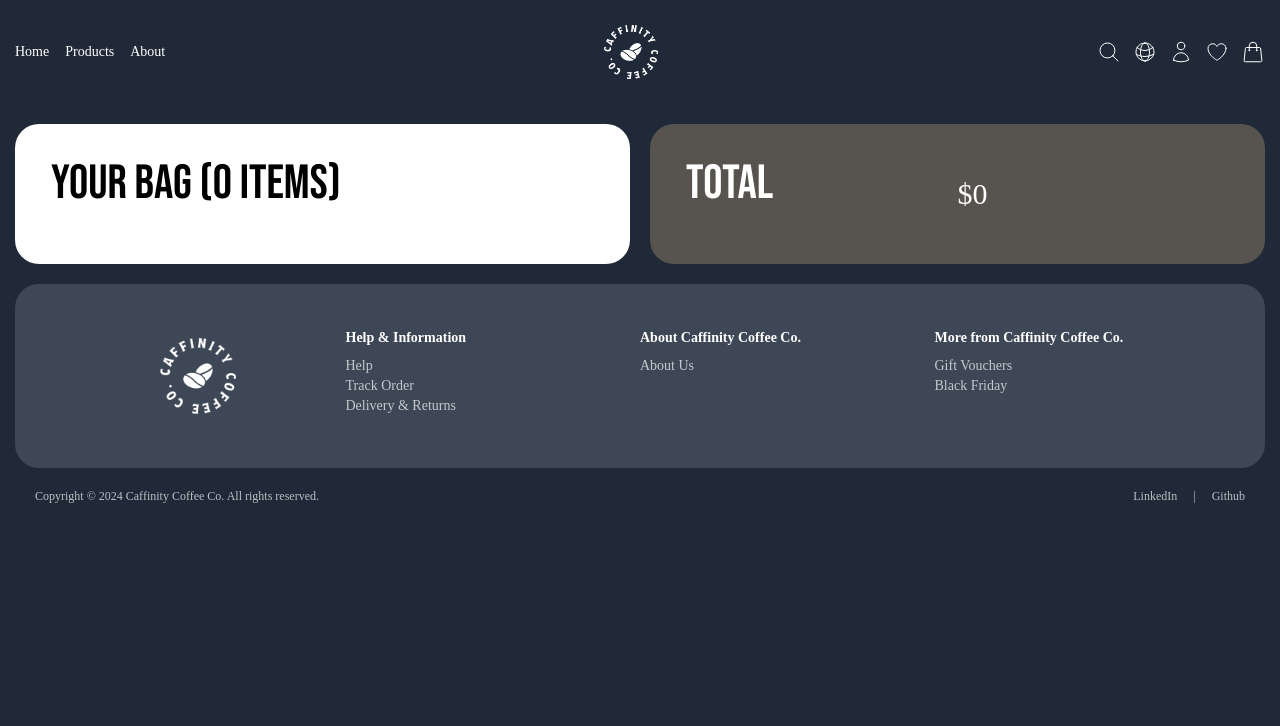
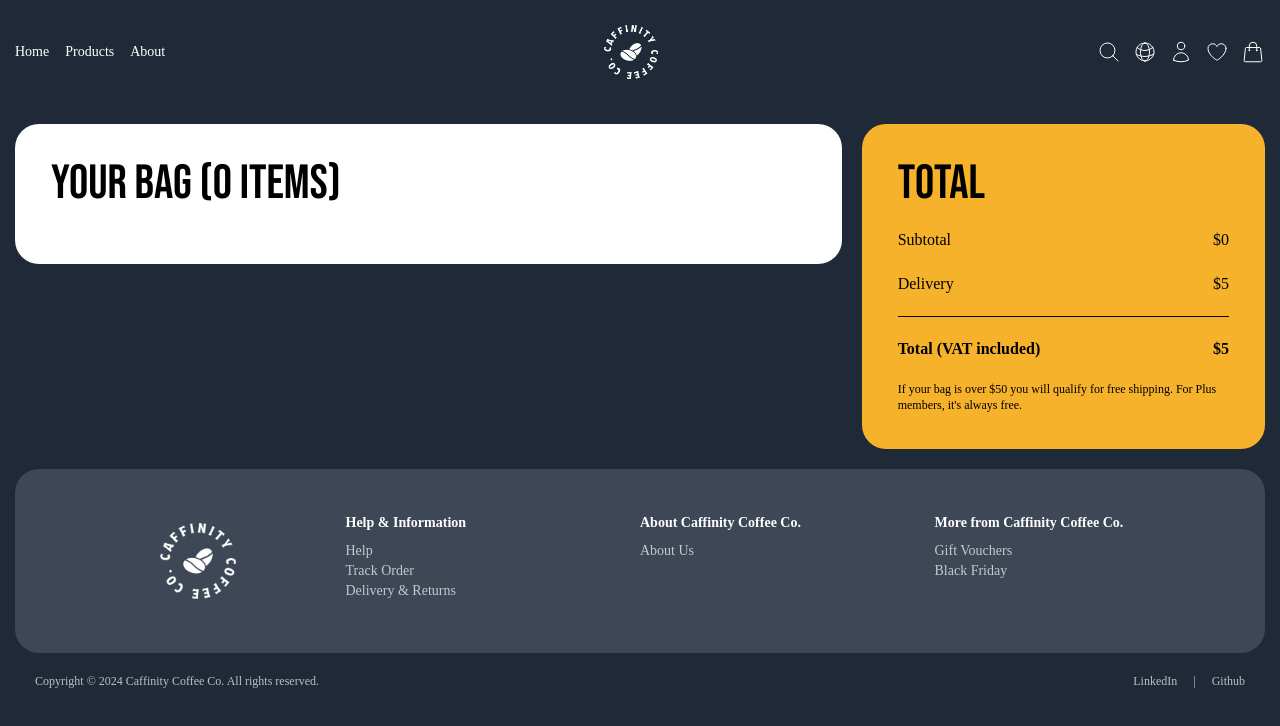
Before and after one commit to ThalitadosReis/caffinity-commerce, a React (Vite) app: page /cart in a window 1280 px wide. Shown: the top 726 px of the page. Built offline with nearby package versions, Linux system fonts and the light colour scheme; the HTML template or start-up script is replaced by a standard one; a web font is replaced by a local one.

Commit message:
handlers in separated file, cart total

```diff
--- a/src/App.jsx
+++ b/src/App.jsx
@@ -1,71 +1,22 @@
-import { useState } from "react";
 import { Routes, Route } from "react-router-dom";
 import productsData from "../db.json";
 
-import Navbar from "./components/Navbar";
-import Homepage from "./pages/Homepage";
-import Footer from "./components/Footer";
-import AllProducts from "./pages/AllProducts";
-import Wishlist from "./pages/Wishlist";
-import LikedProducts from "./pages/LikedProducts";
-import Cart from "./pages/Cart";
+import Navbar from "./components/Navbar.jsx";
+import Homepage from "./pages/Homepage.jsx";
+import Footer from "./components/Footer.jsx";
+import AllProducts from "./pages/AllProducts.jsx";
+import Wishlist from "./pages/Wishlist.jsx";
+import LikedProducts from "./pages/LikedProducts.jsx";
+import Cart from "./pages/Cart.jsx";
+
+import { useLikedProducts, useCartItems } from "./services/Handlers.jsx";
 
 const products = productsData;
 
 export default function App() {
-  const [likedProducts, setLikedProducts] = useState([]);
-  const [cartItems, setCartItems] = useState([]);
-  const [totalPrice, setTotalPrice] = useState(0);
+  const { likedProducts, handleLikeClick, isProductLiked, setLikedProducts } = useLikedProducts();
 
-  // Handle Liked Products
-  const handleLikeClick = (productId) => {
-    setLikedProducts((prevLikedProducts) => {
-      if (prevLikedProducts.includes(productId)) {
-        return prevLikedProducts.filter((id) => id !== productId);
-      } else {
-        return [...prevLikedProducts, productId];
-      }
-    });
-  };
-
-  const isProductLiked = (productId) => likedProducts.includes(productId);
-
-  // Handle Items in Cart
-  const handleAddToCart = (product) => {
-    const existingItem = cartItems.find((item) => item.id === product.id);
-
-    if (existingItem) {
-      setCartItems(
-        cartItems.map((item) =>
-          item.id === product.id
-            ? { ...item, quantity: item.quantity + 1 }
-            : item
-        )
-      );
-      setTotalPrice(totalPrice + product.price);
-    } else {
-      setCartItems([...cartItems, { ...product, quantity: 1 }]);
-      setTotalPrice(totalPrice + product.price);
-    }
-  };
-
-  const handleQuantityChange = (productId, newQuantity) => {
-    const updatedCartItems = cartItems.map((item) =>
-      item.id === productId ? { ...item, quantity: newQuantity } : item
-    );
-    setCartItems(updatedCartItems);
-
-    const newTotalPrice = updatedCartItems.reduce(
-      (total, item) => total + item.price * item.quantity,
-      0
-    );
-    setTotalPrice(newTotalPrice);
-  };
-
-  const handleRemoveFromCart = (productId) => {
-    const updatedCartItems = cartItems.filter((item) => item.id !== productId);
-    setCartItems(updatedCartItems);
-  };
+  const { cartItems, totalPrice, handleAddToCart, handleQuantityChange, handleRemoveFromCart } = useCartItems();
 
   return (
     <div className="container mx-auto space-y-5">
@@ -134,6 +85,7 @@
           }
         />
       </Routes>
+
       <Footer />
     </div>
   );
--- a/src/components/CartList.jsx
+++ b/src/components/CartList.jsx
@@ -7,20 +7,20 @@
 }) {
   return (
     <div key={product.id} className="space-y-5">
-      <div className="flex items-center justify-between">
-        <div className="flex items-center text-balance w-full">
+      <div className="flex items-center lg:justify-between flex-col lg:flex-row">
+        <div className="flex text-sm justify-evenly">
           <img
             src={product.imgSrc}
             alt={product.productName}
             className="w-3/12 object-cover"
           />
-          <div className=" text-sm text-nowrap space-y-3">
+          <div className="text-balance space-y-3">
             <div>
               <p className="font-semibold">{product.productName}</p>
               <p>${product.price}</p>
             </div>
             <hr />
-            <div className="flex items-center gap-2">
+            <div className="flex flex-col items-start">
               <button
                 className="flex items-center justify-center gap-1"
                 onClick={() => handleRemoveFromCart(product.id)}
@@ -29,7 +29,7 @@
                   xmlns="http://www.w3.org/2000/svg"
                   fill="none"
                   viewBox="0 0 24 24"
-                  strokeWidth="1.5"
+                  strokeWidth={1.2}
                   stroke="currentColor"
                   className="w-5 h-5"
                 >
@@ -41,7 +41,6 @@
                 </svg>
                 Remove
               </button>
-              |
               <button
                 className="flex items-center justify-center gap-1"
                 onClick={() => handleLikeClick(product.id)}
@@ -51,7 +50,7 @@
                     xmlns="http://www.w3.org/2000/svg"
                     fill={isProductLiked(product.id) ? "#FF6262" : "none"}
                     viewBox="0 0 24 24"
-                    strokeWidth="1.5"
+                    strokeWidth={1.2}
                     stroke={isProductLiked(product.id) ? "#FF6262" : "none"}
                     className="w-5 h-5"
                   >
--- a/src/pages/Cart.jsx
+++ b/src/pages/Cart.jsx
@@ -6,14 +6,19 @@
   handleQuantityChange,
   handleRemoveFromCart,
   handleLikeClick,
-  isProductLiked
+  isProductLiked,
 }) {
+  const deliveryFee = totalPrice < 50 ? 5 : 0;
+  const totalWithDelivery = totalPrice + deliveryFee;
+
   return (
     <section className="space-y-9">
-      <div className="grid grid-cols-1 md:grid-cols-2 gap-5">
-        <div className="bg-white rounded-3xl p-9 space-y-5">
+      <div className="grid grid-cols-1 md:grid-cols-3 items-baseline gap-5">
+        <div className="bg-white rounded-3xl p-9 space-y-5 col-span-2">
           <h1 className="uppercase font-primary text-5xl text-balance">
-            Your bag ({cartItems.reduce((total, item) => total + item.quantity, 0)} {cartItems.length === 1 ? "item" : "items"})
+            Your bag (
+            {cartItems.reduce((total, item) => total + item.quantity, 0)}
+            {cartItems.length === 1 ? " item" : " items"})
           </h1>
           <div className="text-sm space-y-5">
             {cartItems.map((product) => (
@@ -28,11 +33,28 @@
             ))}
           </div>
         </div>
-        <div className="grid grid-cols-1 lg:grid-cols-2 bg-stone-600 rounded-3xl p-9 text-white">
+        <div className="grid bg-yellow rounded-3xl text-base p-9 gap-5">
           <h1 className="uppercase font-primary text-5xl text-balance">
             Total
           </h1>
-          <p className="text-3xl mt-4">${totalPrice}</p>
+          <div className="flex justify-between">
+            <p className="">Subtotal</p>
+            <p>${totalPrice}</p>
+          </div>
+          <div className="flex justify-between">
+            <p>Delivery</p>
+            <p>${deliveryFee}</p>
+          </div>
+          <hr className="border-black" />
+          <div className="flex justify-between font-semibold">
+            <p className="">Total (VAT included)</p>
+            <p>${totalWithDelivery}</p>
+          </div>
+          <p className="text-xs">
+            {deliveryFee > 0
+              ? "If your bag is over $50 you will qualify for free shipping. For Plus members, it's always free."
+              : "You have free delivery!"}
+          </p>
         </div>
       </div>
     </section>
--- a/src/pages/Wishlist.jsx
+++ b/src/pages/Wishlist.jsx
@@ -22,12 +22,8 @@
             </p>
           </div>
           <div className="justify-self-start mt-5 lg:justify-self-end lg:mt-0">
-
-              {likedItemsCount === 0 ? (
-                <span className="text-sm text-[#FF6262]">No items liked</span>
-              ) : (
             <Link to="/liked-products" className="custom-button">
-                  {likedItemsCount} Item(s)
+              {likedItemsCount} {likedItemsCount === 1 ? "item" : "items"}
               <svg
                 xmlns="http://www.w3.org/2000/svg"
                 viewBox="0 0 24 24"
@@ -41,7 +37,6 @@
                 />
               </svg>
             </Link>
-              )}
           </div>
         </div>
         <div className="grid grid-cols-1 lg:grid-cols-2 bg-stone-600 rounded-3xl p-9 text-white">
@@ -54,8 +49,8 @@
             </p>
           </div>
           <div className="justify-self-start mt-5 lg:justify-self-end lg:mt-0">
-            <Link to="/all-products" className="custom-button">
-              (0) Items
+            <Link to="/" className="custom-button">
+            {likedItemsCount} {likedItemsCount === 1 ? "item" : "items"}
               <svg
                 xmlns="http://www.w3.org/2000/svg"
                 viewBox="0 0 24 24"
--- /dev/null
+++ b/src/services/Handlers.jsx
@@ -0,0 +1,78 @@
+import { useState } from "react";
+
+export function useLikedProducts() {
+  const [likedProducts, setLikedProducts] = useState([]);
+
+  const handleLikeClick = (productId) => {
+    setLikedProducts((prevLikedProducts) => {
+      if (prevLikedProducts.includes(productId)) {
+        return prevLikedProducts.filter((id) => id !== productId);
+      } else {
+        return [...prevLikedProducts, productId];
+      }
+    });
+  };
+
+  const isProductLiked = (productId) => likedProducts.includes(productId);
+
+  return { likedProducts, handleLikeClick, isProductLiked };
+}
+
+export function useCartItems() {
+  const [cartItems, setCartItems] = useState([]);
+  const [totalPrice, setTotalPrice] = useState(0);
+
+  const handleAddToCart = (product) => {
+    const existingItem = cartItems.find((item) => item.id === product.id);
+
+    if (existingItem) {
+      setCartItems(
+        cartItems.map((item) =>
+          item.id === product.id
+            ? { ...item, quantity: item.quantity + 1 }
+            : item
+        )
+      );
+      setTotalPrice(totalPrice + product.price);
+    } else {
+      setCartItems([...cartItems, { ...product, quantity: 1 }]);
+      setTotalPrice(totalPrice + product.price);
+    }
+  };
+
+  const handleQuantityChange = (productId, newQuantity) => {
+    const updatedCartItems = cartItems.map((item) =>
+      item.id === productId ? { ...item, quantity: newQuantity } : item
+    );
+    setCartItems(updatedCartItems);
+
+    const newTotalPrice = updatedCartItems.reduce(
+      (total, item) => total + item.price * item.quantity,
+      0
+    );
+    setTotalPrice(newTotalPrice);
+  };
+
+  const updateTotalPrice = (updatedCartItems) => {
+    const newTotalPrice = updatedCartItems.reduce(
+      (total, item) => total + item.price * item.quantity,
+      0
+    );
+    setTotalPrice(newTotalPrice);
+  };
+
+  const handleRemoveFromCart = (productId) => {
+    const updatedCartItems = cartItems.filter((item) => item.id !== productId);
+    setCartItems(updatedCartItems);
+    updateTotalPrice(updatedCartItems);
+  };
+
+  return {
+    cartItems,
+    totalPrice,
+    handleAddToCart,
+    handleQuantityChange,
+    handleRemoveFromCart,
+    updateTotalPrice,
+  };
+}
```
Lines whose indentation alone changed are shown as unchanged.
